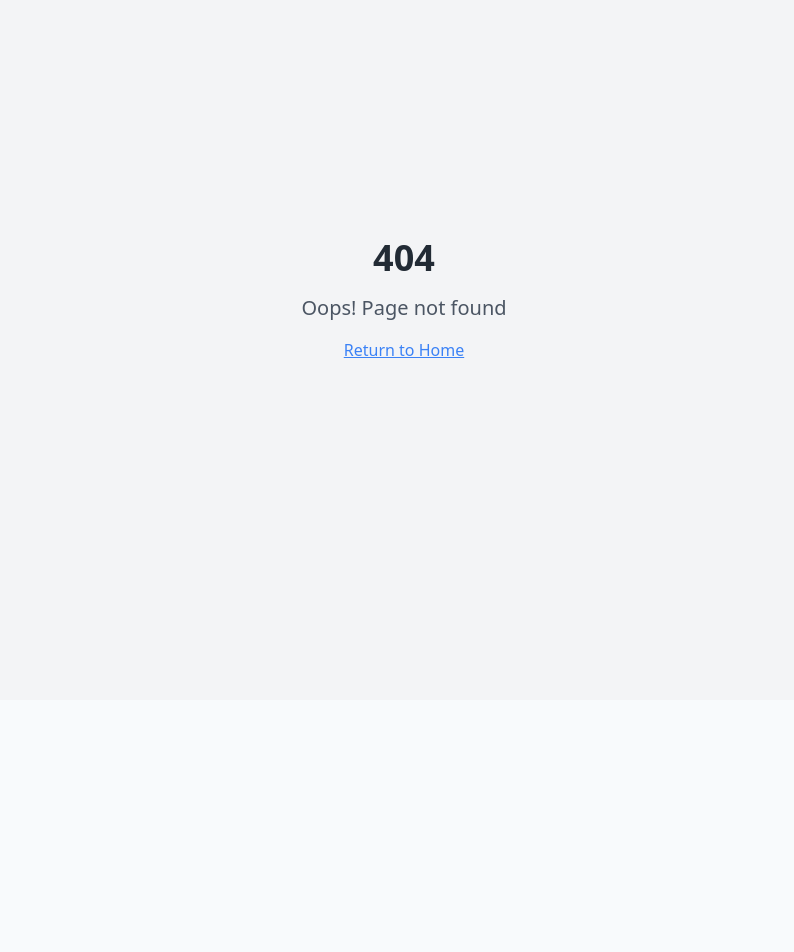
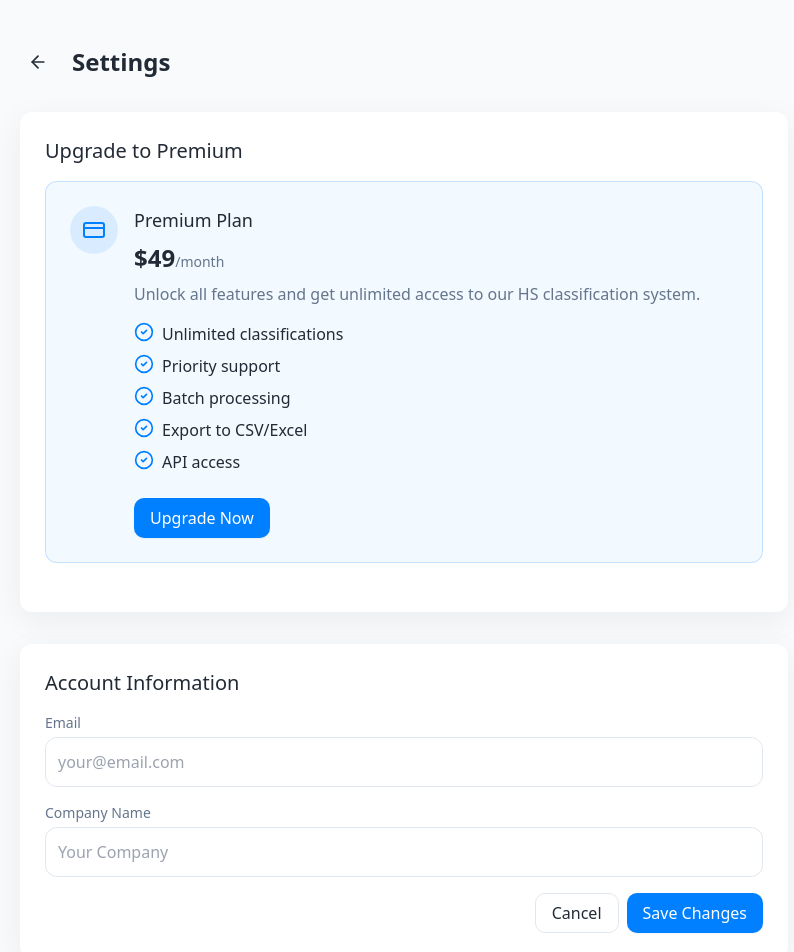
Before and after one commit to OrlandoWhite88/ai-hscode-genie, a React (Vite) app: page /settings in a window 1280 px wide. Before the commit this address had no page. Shown: the part 100-1052 px from the top of the page, without its empty margins (236-1030 px from the left). Before the commit the page ends 800 px from the top, so only its background shows below. Built offline with nearby package versions, Linux system fonts and the light colour scheme.

Commit message:
Update UI and add settings page
- Update app name and AI assistant name.
- Add a settings page with a premium plan display.

```diff
--- a/src/App.tsx
+++ b/src/App.tsx
@@ -6,6 +6,7 @@ import { QueryClient, QueryClientProvider } from "@tanstack/react-query";
 import { BrowserRouter, Routes, Route } from "react-router-dom";
 import Index from "./pages/Index";
 import NotFound from "./pages/NotFound";
+import Settings from "./pages/Settings";
 
 const queryClient = new QueryClient();
 
@@ -17,6 +18,7 @@ const App = () => (
       <BrowserRouter>
         <Routes>
           <Route path="/" element={<Index />} />
+          <Route path="/settings" element={<Settings />} />
           <Route path="*" element={<NotFound />} />
         </Routes>
       </BrowserRouter>
--- a/src/components/Layout.tsx
+++ b/src/components/Layout.tsx
@@ -1,6 +1,7 @@
 
 import React from "react";
 import { cn } from "@/lib/utils";
+import { Link } from "react-router-dom";
 
 interface LayoutProps {
   children: React.ReactNode;
@@ -16,11 +17,11 @@ const Layout = ({ children, className }: LayoutProps) => {
             <div className="h-9 w-9 rounded-lg bg-primary/10 flex items-center justify-center">
               <div className="h-5 w-5 rounded-md bg-primary animate-pulse-light"></div>
             </div>
-            <h1 className="text-xl font-medium tracking-tight">HSCode Genie</h1>
+            <h1 className="text-xl font-medium tracking-tight">Uni HS Classification</h1>
           </div>
-          <div className="h-9 w-9 rounded-full bg-secondary flex items-center justify-center">
-            <span className="text-xs font-medium">AI</span>
-          </div>
+          <Link to="/settings" className="h-9 w-9 rounded-full bg-secondary flex items-center justify-center hover:bg-secondary/80 transition-colors">
+            <span className="text-xs font-medium">Uni AI</span>
+          </Link>
         </div>
       </header>
 
--- a/src/pages/Index.tsx
+++ b/src/pages/Index.tsx
@@ -38,7 +38,7 @@ const Index = () => {
         <QuestionFlow
           question={currentQuestion}
           onAnswer={answerQuestion}
-          isLoading={state === "analyzing"}
+          isLoading={false}
         />
       )}
 
--- /dev/null
+++ b/src/pages/Settings.tsx
@@ -0,0 +1,89 @@
+
+import React from "react";
+import Layout from "@/components/Layout";
+import { ArrowLeft, CheckCircle2, CreditCard } from "lucide-react";
+import { Link } from "react-router-dom";
+import CustomButton from "@/components/ui/CustomButton";
+
+const SettingsPage = () => {
+  return (
+    <Layout className="pt-28 pb-16">
+      <div className="max-w-3xl mx-auto">
+        <div className="mb-8 flex items-center">
+          <Link to="/" className="mr-4 p-2 rounded-full hover:bg-secondary/80 transition-colors">
+            <ArrowLeft size={20} />
+          </Link>
+          <h1 className="text-2xl font-semibold">Settings</h1>
+        </div>
+
+        <div className="space-y-8">
+          {/* Premium Plan */}
+          <div className="glass-card p-6 rounded-xl">
+            <h2 className="text-xl font-medium mb-4">Upgrade to Premium</h2>
+
+            <div className="bg-primary/5 border border-primary/20 rounded-lg p-6 mb-6">
+              <div className="flex items-start">
+                <div className="mr-4">
+                  <div className="h-12 w-12 rounded-full bg-primary/10 flex items-center justify-center">
+                    <CreditCard className="text-primary" size={24} />
+                  </div>
+                </div>
+                <div>
+                  <h3 className="text-lg font-medium mb-2">Premium Plan</h3>
+                  <div className="text-2xl font-bold mb-2">$49<span className="text-sm font-normal text-muted-foreground">/month</span></div>
+                  <p className="text-muted-foreground mb-4">Unlock all features and get unlimited access to our HS classification system.</p>
+
+                  <ul className="space-y-2 mb-6">
+                    {["Unlimited classifications", "Priority support", "Batch processing", "Export to CSV/Excel", "API access"].map((feature) => (
+                      <li key={feature} className="flex items-start">
+                        <CheckCircle2 className="h-5 w-5 text-primary mr-2 shrink-0" />
+                        <span>{feature}</span>
+                      </li>
+                    ))}
+                  </ul>
+
+                  <CustomButton>
+                    Upgrade Now
+                  </CustomButton>
+                </div>
+              </div>
+            </div>
+          </div>
+
+          {/* User Information */}
+          <div className="glass-card p-6 rounded-xl">
+            <h2 className="text-xl font-medium mb-4">Account Information</h2>
+            <div className="space-y-4">
+              <div>
+                <label className="block text-sm font-medium text-muted-foreground mb-1">Email</label>
+                <input
+                  type="email"
+                  className="w-full p-3 rounded-lg border border-border bg-transparent focus:ring-2 focus:ring-primary/30 focus-visible:outline-none"
+                  placeholder="your@email.com"
+                />
+              </div>
+              <div>
+                <label className="block text-sm font-medium text-muted-foreground mb-1">Company Name</label>
+                <input
+                  type="text"
+                  className="w-full p-3 rounded-lg border border-border bg-transparent focus:ring-2 focus:ring-primary/30 focus-visible:outline-none"
+                  placeholder="Your Company"
+                />
+              </div>
+              <div className="flex justify-end">
+                <CustomButton variant="outline" className="mr-2">
+                  Cancel
+                </CustomButton>
+                <CustomButton>
+                  Save Changes
+                </CustomButton>
+              </div>
+            </div>
+          </div>
+        </div>
+      </div>
+    </Layout>
+  );
+};
+
+export default SettingsPage;
```
